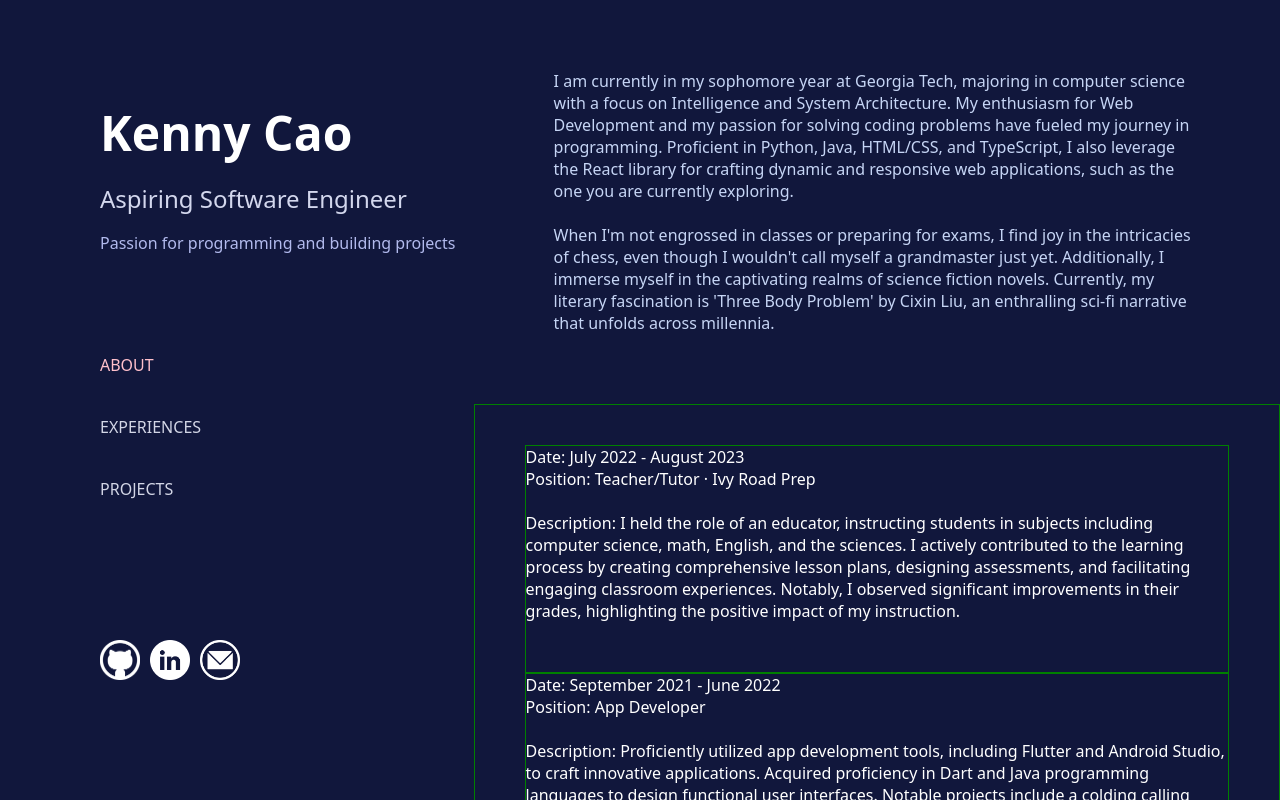
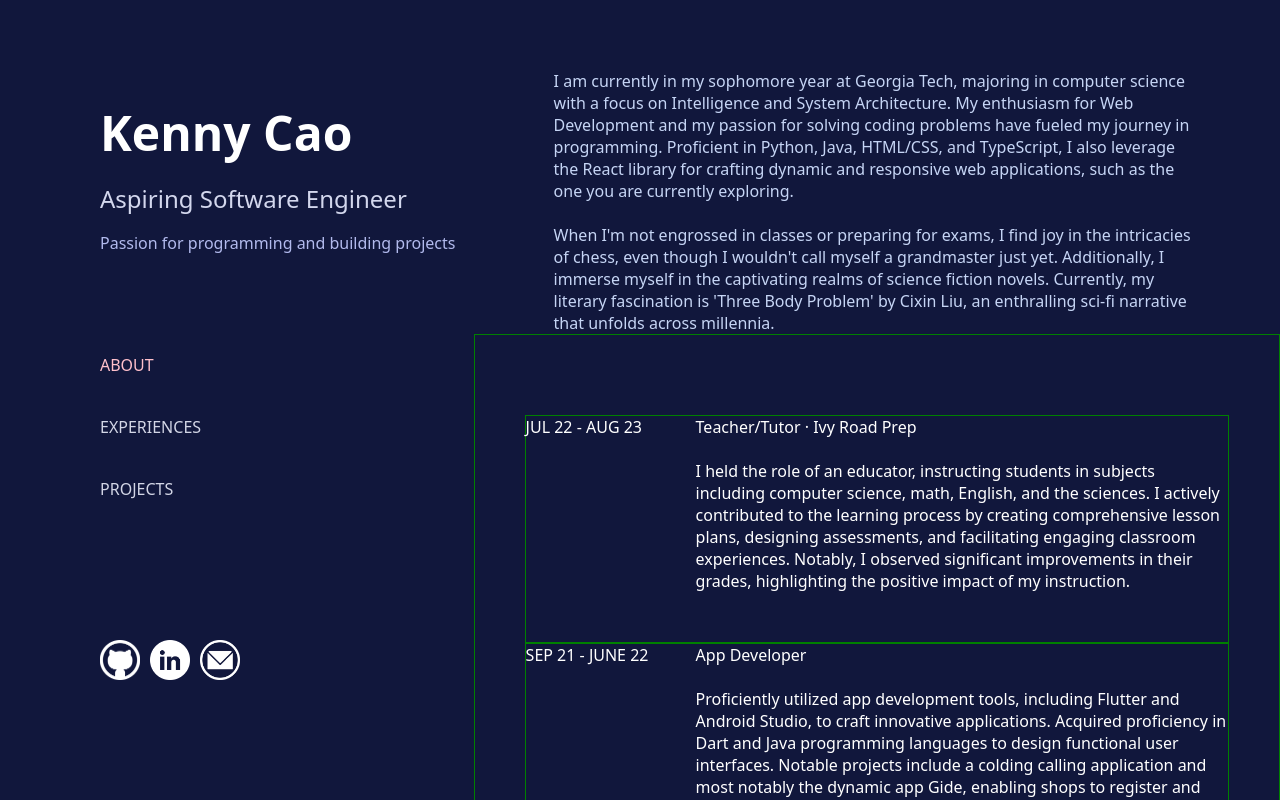
Before and after one commit to kcao0918/personal-website, a React (Create React App) app: page / in a window 1280 px wide. Shown: the top 800 px of the page. Built offline with nearby package versions, Linux system fonts and the light colour scheme.

Commit message:
fixed right side formatting

```diff
--- a/src/components/About.module.css
+++ b/src/components/About.module.css
@@ -1,4 +1,6 @@
 .AboutMe {
     color:#c6d5f5;
-    padding: 70px 80px;
+    padding-left: 80px;
+    padding-right: 80px;
+    padding-top: 70px;
 }
--- a/src/components/Experiences.module.css
+++ b/src/components/Experiences.module.css
@@ -1,5 +1,5 @@
 .ExpContainer {
-  padding: 40px 50px;
+  padding: 80px 50px;
   border-width: 1px;
   border-style: solid;
   border-color: green;
@@ -10,8 +10,10 @@
   border-width: 1px;
   border-style: solid;
   border-color: green;
+  display: flex;
 }
 
-.Item:hover {
-
+.ItemDate {
+  min-width: 150px;
+  margin-right: 20px;
 }
--- a/src/components/Experiences.tsx
+++ b/src/components/Experiences.tsx
@@ -1,22 +1,22 @@
 import React from "react";
-import styles from './Experiences.module.css'
+import styles from "./Experiences.module.css";
 
 const Experiences = () => {
     const experiences = [
         {
-      date: "July 2022 - August 2023",
+            date: "JUL 22 - AUG 23",
             position: "Teacher/Tutor · Ivy Road Prep",
             description:
                 "I held the role of an educator, instructing students in subjects including computer science, math, English, and the sciences. I actively contributed to the learning process by creating comprehensive lesson plans, designing assessments, and facilitating engaging classroom experiences. Notably, I observed significant improvements in their grades, highlighting the positive impact of my instruction.",
         },
         {
-      date: "September 2021 - June 2022",
+            date: "SEP 21 - JUNE 22",
             position: "App Developer",
             description:
                 "Proficiently utilized app development tools, including Flutter and Android Studio, to craft innovative applications. Acquired proficiency in Dart and Java programming languages to design functional user interfaces. Notable projects include a colding calling application and most notably the dynamic app Gide, enabling shops to register and manage discounts. Users can seamlessly input their location and discover nearby shops, enhancing convenience and accessibility.",
         },
         {
-      date: "October 2020 - May 2021",
+            date: "OCT 20 - MAY 21",
             position:
                 "Participant · Qubit by Qubit: Introduction to Quantum Computing",
             description:
@@ -27,11 +27,15 @@ const Experiences = () => {
         <div className={styles.ExpContainer}>
             {experiences.map((experience) => (
                 <div className={styles.Item}>
-          <div className={styles.ItemDate}>Date: {experience.date}</div>
-          <div className={styles.ItemPosition}>Position: {experience.position}</div>
-          <br/>
+                    <div className={styles.ItemDate}>{experience.date}</div>
+                    <div className={styles.ItemBody}>
+                        <div className={styles.ItemPosition}>
+                            {experience.position}
+                        </div>
+                        <br />
                         <div className={styles.ItemDescription}>
-            Description: {experience.description}
+                            {experience.description}
+                        </div>
                     </div>
                 </div>
             ))}
```
Lines whose indentation alone changed are shown as unchanged.
